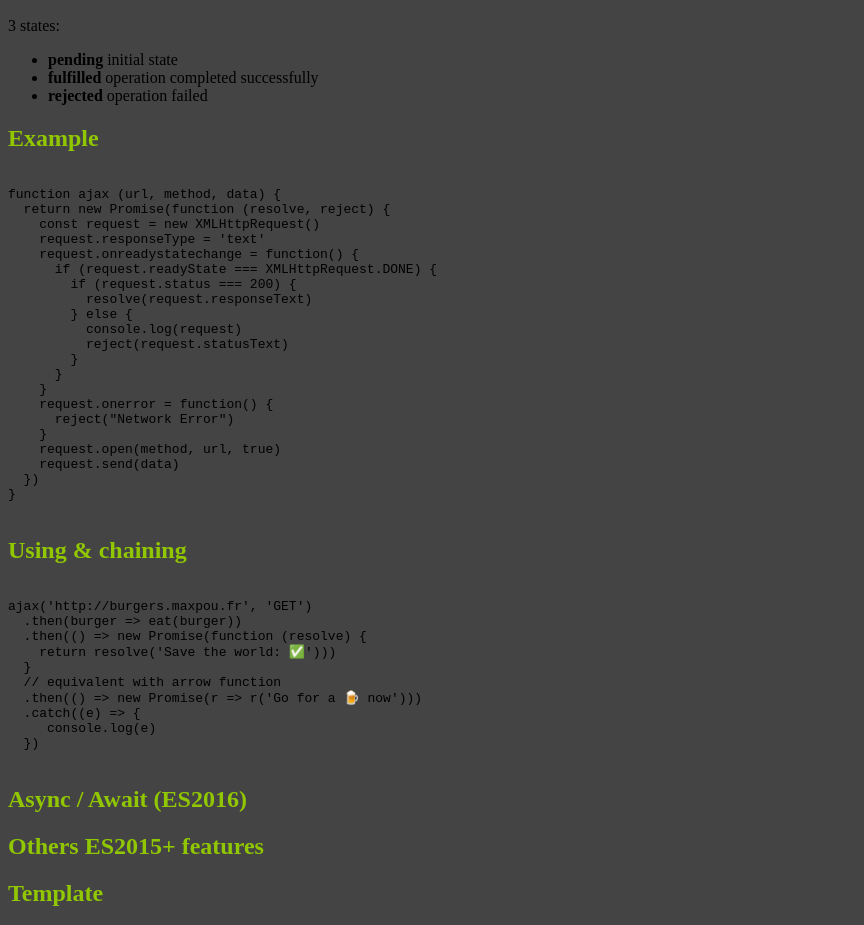
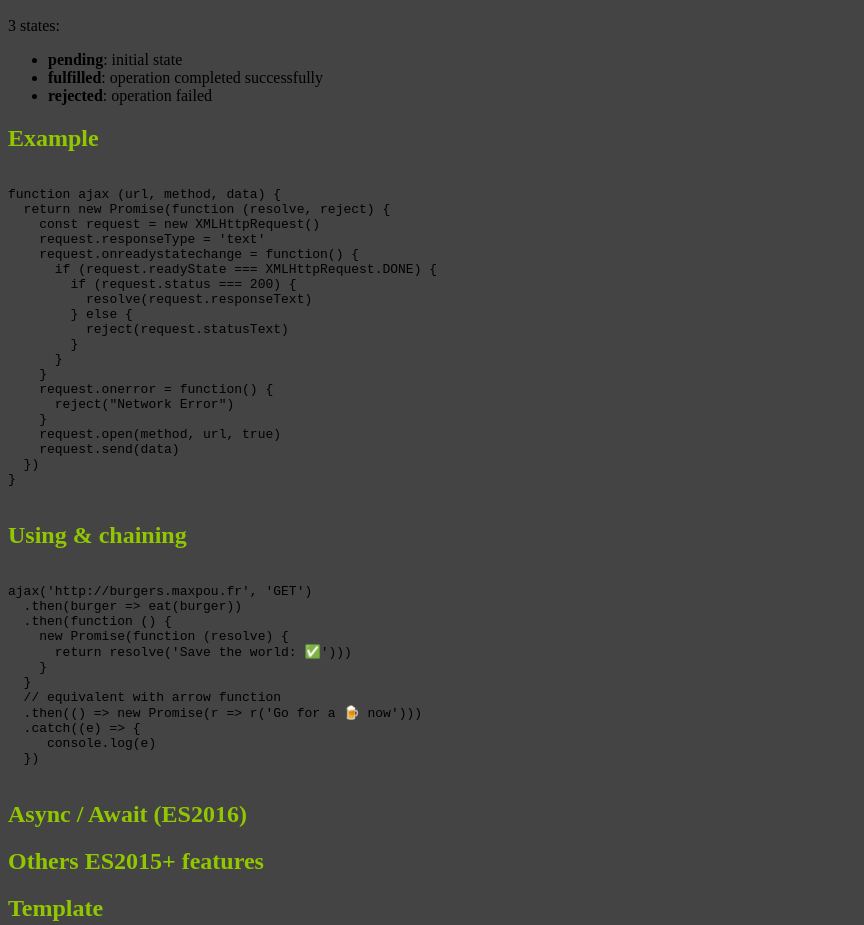
Before and after one commit to maxpou-slides/js-today-2017, a plain HTML site: page index.html in a window 1280 px wide. Shown: the part 8012-8937 px from the top of the page, without its empty margins (0-864 px from the left). Drawn offline with Linux system fonts and the light colour scheme.

Commit message:
fix typo + indentation oversight

```diff
--- a/index.html
+++ b/index.html
@@ -361,9 +361,9 @@ getData(function (a) {
       <img src="img/promises.png" alt="promise">
       <p class="fragment" data-fragment-index="0">3 states:</p>
       <ul class="fragment" data-fragment-index="0">
-        <li><b>pending</b> initial state</li>
-        <li><b>fulfilled</b> operation completed successfully</li>
-        <li><b>rejected</b> operation failed</li>
+        <li><b>pending</b>: initial state</li>
+        <li><b>fulfilled</b>: operation completed successfully</li>
+        <li><b>rejected</b>: operation failed</li>
       </ul>
     </section>
     <section>
@@ -378,7 +378,6 @@ function ajax (url, method, data) {
         if (request.status === 200) {
           resolve(request.responseText)
         } else {
-          console.log(request)
           reject(request.statusText)
         }
       }
@@ -397,8 +396,10 @@ function ajax (url, method, data) {
       <pre><code class="javascript" data-trim>
 ajax('http://burgers.maxpou.fr', 'GET')
   .then(burger => eat(burger))
-  .then(() => new Promise(function (resolve) {
+  .then(function () {
+    new Promise(function (resolve) {
       return resolve('Save the world: ✅')))
+    }
   }
   // equivalent with arrow function
   .then(() => new Promise(r => r('Go for a 🍺 now')))
@@ -438,7 +439,7 @@ const html = `
     <section>
       <h2>Default parameters</h2>
       <pre><code class="javascript" data-trim>
-function multiply(a, b = 1) {
+function multiply (a, b = 1) {
   return a * b
 }
 
```
Lines whose indentation alone changed are shown as unchanged.
